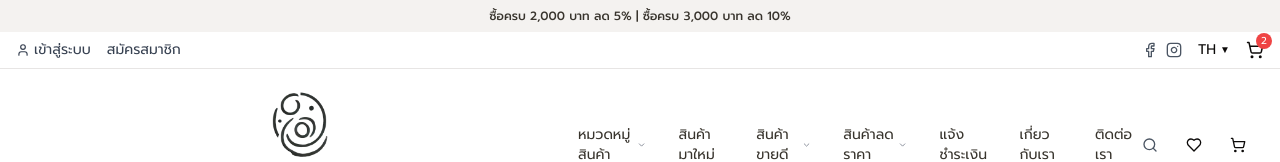
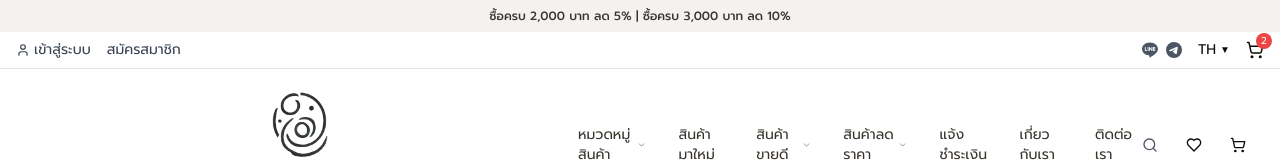
Before and after one commit to zenister1/projectkrixies, a Next.js app: page / in a window 1280 px wide. Shown: the top 162 px of the page. Built offline with nearby package versions, Linux system fonts and the light colour scheme.

Commit message:
Replace Facebook/Instragram icons with LINE & Telegram

```diff
--- a/src/components/header/Header.tsx
+++ b/src/components/header/Header.tsx
@@ -2,7 +2,8 @@
 
 import React from 'react';
 import Link from 'next/link';
-import { Facebook, Instagram, Menu, ShoppingCart, User, Heart } from 'lucide-react';
+import { SiLine, SiTelegram } from 'react-icons/si'; // ✅ ใช้ icons ใหม่
+import { Menu, ShoppingCart, User, Heart } from 'lucide-react';
 import Logo from './Logo';
 import NavMenu from './NavMenu';
 import { Button } from '@/components/ui/button';
@@ -15,12 +16,10 @@ const Header = () => {
 
   return (
     <header className="w-full">
-      {/* Top header with promotion */}
       <div className="bg-icyicy-beige text-icyicy-dark text-xs py-2 px-4 text-center">
         <span className="font-medium">ซื้อครบ 2,000 บาท ลด 5% | ซื้อครบ 3,000 บาท ลด 10%</span>
       </div>
 
-      {/* Secondary header with account/language */}
       <div className="bg-white py-2 px-4 flex justify-between items-center border-b text-sm">
         <div className="flex items-center space-x-4">
           <Link href="/login" className="hover:underline text-gray-700">
@@ -35,11 +34,13 @@ const Header = () => {
         </div>
         <div className="flex items-center space-x-4">
           <div className="flex items-center space-x-2">
-            <Link href="https://www.facebook.com/icyicyshop" target="_blank" aria-label="Facebook">
-              <Facebook size={16} className="text-gray-600 hover:text-gray-900" />
+            {/* ✅ LINE */}
+            <Link href="https://lin.ee/35BFvnQ" target="_blank" aria-label="LINE">
+              <SiLine size={16} className="text-gray-600 hover:text-gray-900" />
             </Link>
-            <Link href="https://www.instagram.com/icyicyofficial/" target="_blank" aria-label="Instagram">
-              <Instagram size={16} className="text-gray-600 hover:text-gray-900" />
+            {/* ✅ Telegram */}
+            <Link href="https://t.me/krixieshop" target="_blank" aria-label="Telegram">
+              <SiTelegram size={16} className="text-gray-600 hover:text-gray-900" />
             </Link>
           </div>
           <div className="relative group">
@@ -61,7 +62,6 @@ const Header = () => {
         </div>
       </div>
 
-      {/* Main header with logo and navigation */}
       <div className="bg-white py-4 px-6 flex justify-between items-center">
         <div className="md:hidden">
           <MobileMenu />
```
